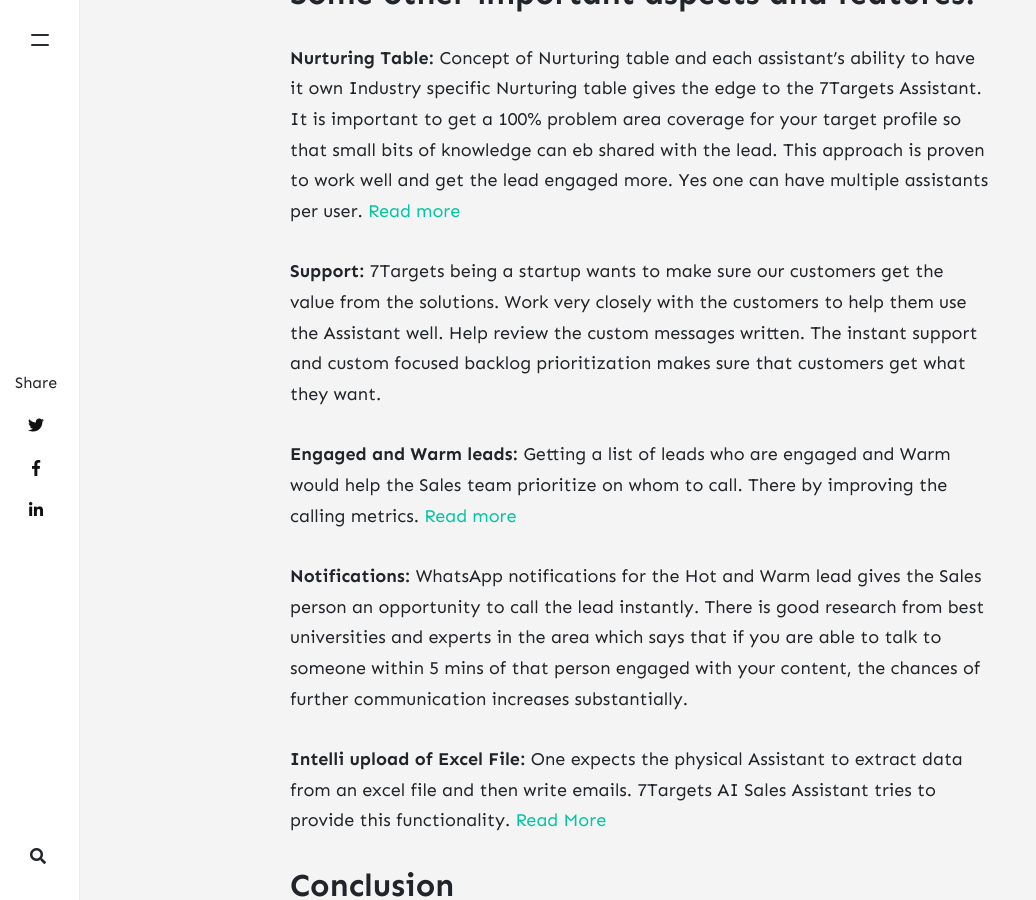
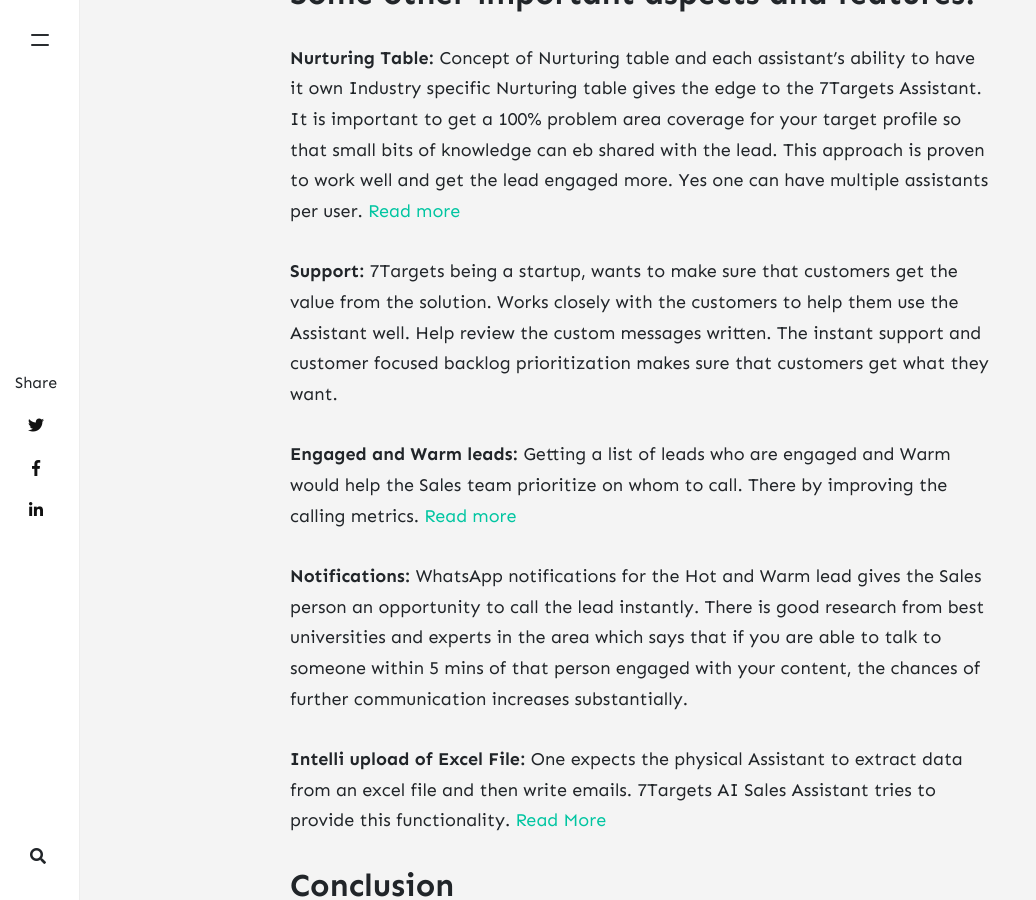
Before and after one commit to shrutisharma27/blog, a Jekyll site: the page built from _posts/2020-09-14-conversica-vs-7targets.md, in a window 1280 px wide and 900 px high, scrolled down 3133 px. Shown: the whole window, without its empty margins (0-1036 px from the left). Built offline with Jekyll 4.4.1, drawn with Linux system fonts in a browser that asks for light colours; nearby versions of some CDN libraries; comment, search, counter and statistics services are not loaded.

Commit message:
conversica vs 7targets

```diff
--- a/_posts/2020-09-14-conversica-vs-7targets.md
+++ b/_posts/2020-09-14-conversica-vs-7targets.md
@@ -47,7 +47,7 @@
 
 **Nurturing Table:** Concept of Nurturing table and each assistant's ability to have it own Industry specific Nurturing table gives the edge to the 7Targets Assistant. It is important to get a 100% problem area coverage for your target profile so that small bits of knowledge can eb shared with the lead. This approach is proven to work well and get the lead engaged more. Yes one can have multiple assistants per user. [Read more](https://help.7targets.com/getting-responses/assistant-nurturing/)
 
-**Support:** 7Targets being a startup wants to make sure our customers get the value from the solutions. Work very closely with the customers to help them use the Assistant well. Help review the custom messages written. The instant support and custom focused backlog prioritization makes sure that customers get what they want.
+**Support:** 7Targets being a startup, wants to make sure that customers get the value from the solution. Works closely with the customers to help them use the Assistant well. Help review the custom messages written. The instant support and customer focused backlog prioritization makes sure that customers get what they want.
 
 **Engaged and Warm leads:** Getting a list of leads who are engaged and Warm would help the Sales team prioritize on whom to call. There by improving the calling metrics. [Read more](https://help.7targets.com/assigning-leads/lead-responses/#lead-state)
 
```
